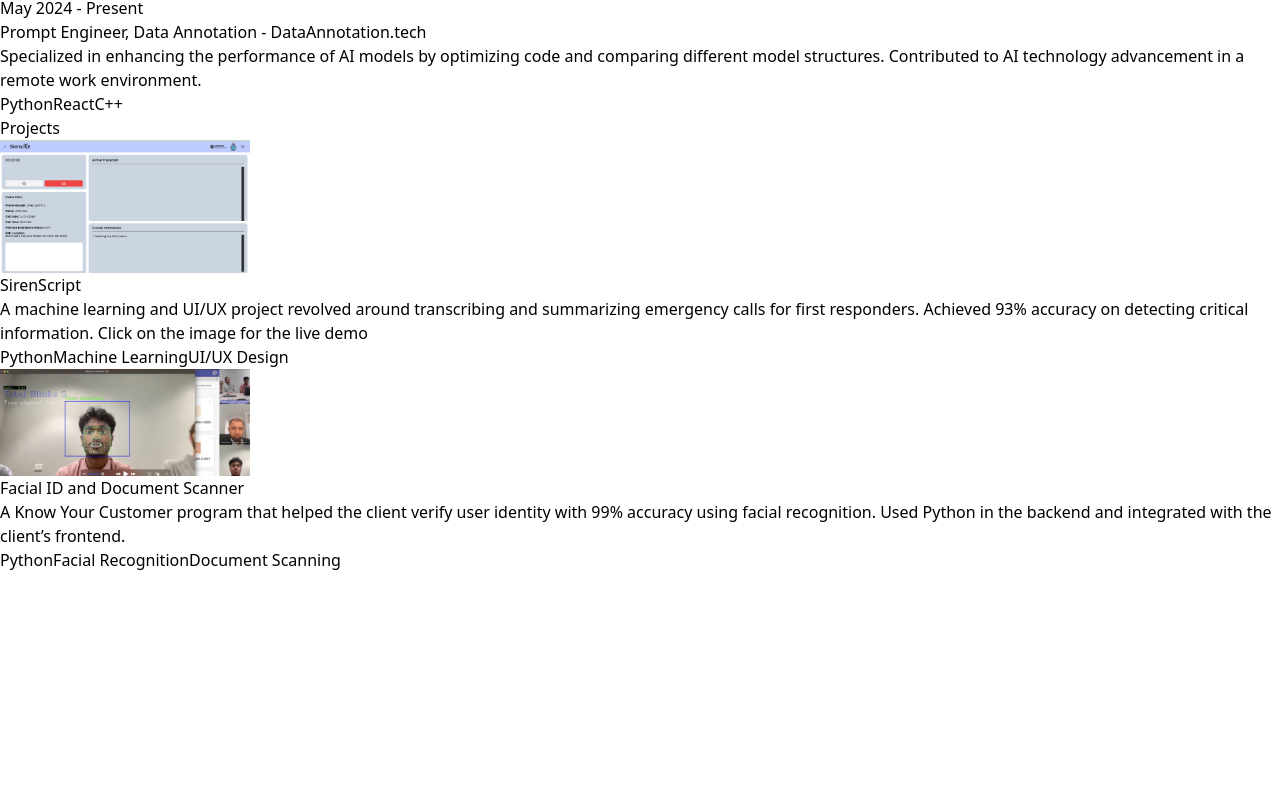
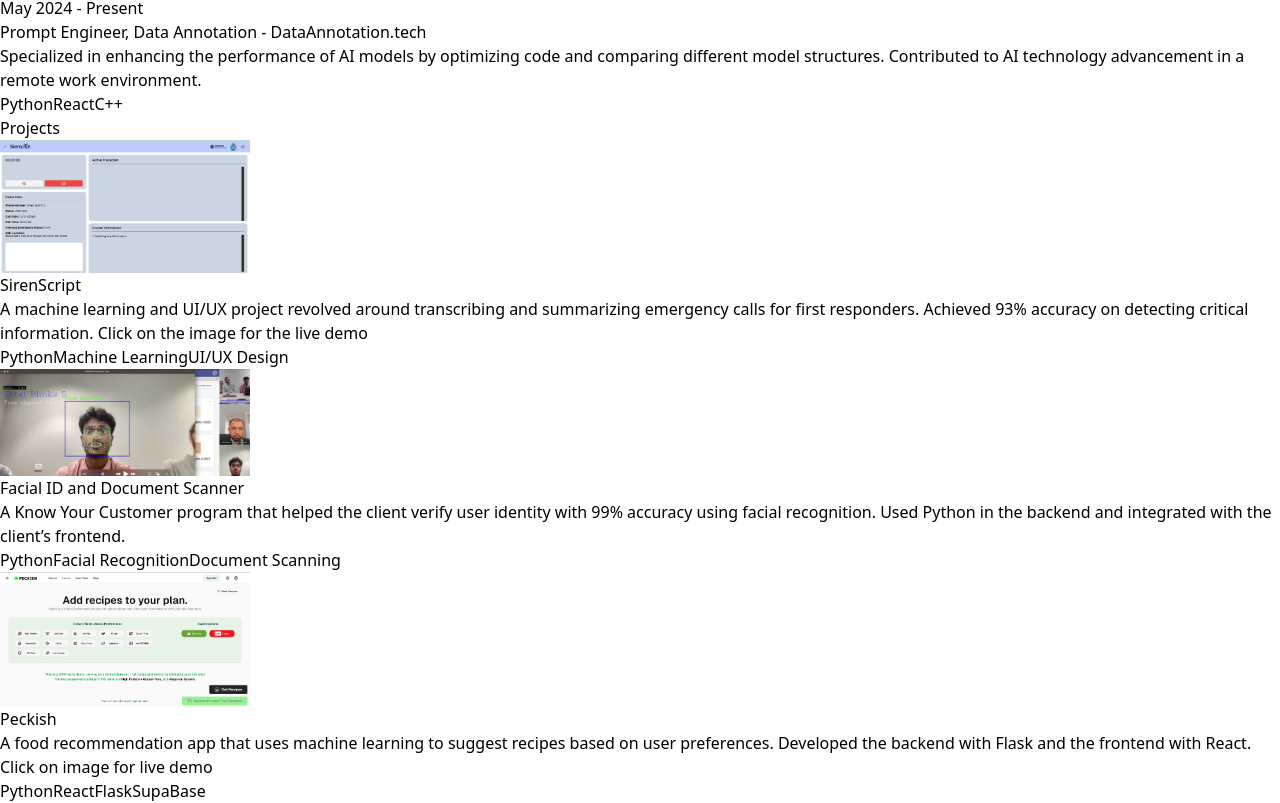
Before and after one commit to AbhinavDevelops/portfolio, a React (Vite) app: page / in a window 1280 px wide. Shown: the part 4495-5298 px from the top of the page. Before the commit the page ends 5067 px from the top, so only its background shows below. Built offline with nearby package versions, Linux system fonts and the light colour scheme.

Commit message:
updated experiences

```diff
--- a/src/components/me.jsx
+++ b/src/components/me.jsx
@@ -17,7 +17,7 @@ const Me = () => {
 
                     </div>
                 </div>
-                <div className="w-1/2 lg:w-1/2 lg:p-8">
+                <div className="w-2/3 lg:w-1/2 lg:p-8">
                     <div className="flex justify-center">
                         <img src={profilePic} alt="profile" />
                     </div>
--- a/src/constants/index.js
+++ b/src/constants/index.js
@@ -1,5 +1,6 @@
 import siren_script from "../assets/siren_script.png";
 import forex from "../assets/Forex.png";
+import peckish from "../assets/peckish.png";
 
 export const ABOUT = `Hello! I’m Abhinav, a Perth based software engineer with a dual degree
 in Software Engineering and Data Science from the University of Western Australia. I excel in Python, R, and have a
@@ -20,13 +21,21 @@ export const PROJECTS = [
         description: `A machine learning and UI/UX project revolved around transcribing and summarizing
         emergency calls for first responders. Achieved 93% accuracy on detecting critical information. Click on the image for the live demo`,
         technologies: ["Python", "Machine Learning", "UI/UX Design"],
-        link: "https://peckish-ai.vercel.app/",
+
     },
     {
         title: "Facial ID and Document Scanner",
         image: forex,
         description: "A Know Your Customer program that helped the client verify user identity with 99% accuracy using facial recognition. Used Python in the backend and integrated with the client’s frontend.",
         technologies: ["Python", "Facial Recognition", "Document Scanning"],
+    },
+
+    {
+        title: "Peckish",
+        image: peckish,
+        description: "A food recommendation app that uses machine learning to suggest recipes based on user preferences. Developed the backend with Flask and the frontend with React. Click on image for live demo",
+        technologies: ["Python", "React", "Flask", "SupaBase"],
+        link: "https://peckish-ai.vercel.app/",
     }
 
 ];
```
Also changed, not shown: src/assets/peckish.png (added).
